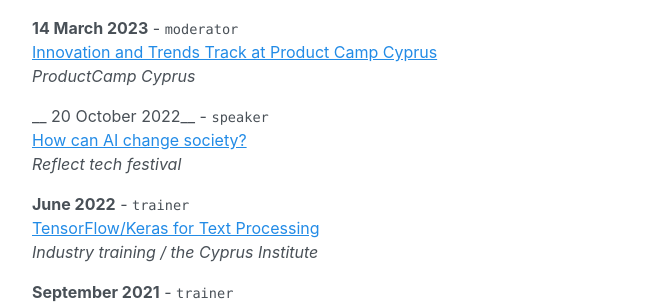
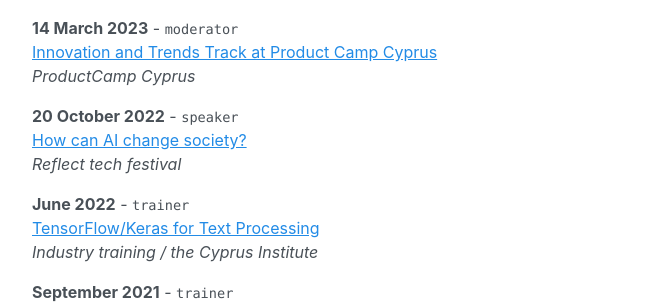
Before and after one commit to chr7stos/chr7stos.github.io, a Jekyll site: the page built from _pages/outreach.md, in a window 1280 px wide. Shown: the part 649-953 px from the top of the page, without its empty margins (272-933 px from the left). Built offline with Jekyll 4.4.1, drawn with Linux system fonts in a browser that asks for light colours.

```diff
--- a/_pages/outreach.md
+++ b/_pages/outreach.md
@@ -31,7 +31,7 @@ __14 March 2023__ - `moderator`
 [Innovation and Trends Track at Product Camp Cyprus](https://cyprus.productcamp.eu/)
 _ProductCamp Cyprus_
 
-__ 20 October 2022__ - `speaker`
+__20 October 2022__ - `speaker`
 [How can AI change society?](https://speakerdeck.com/christosdoulou/how-can-ai-change-society)
 _Reflect tech festival_
 
```
